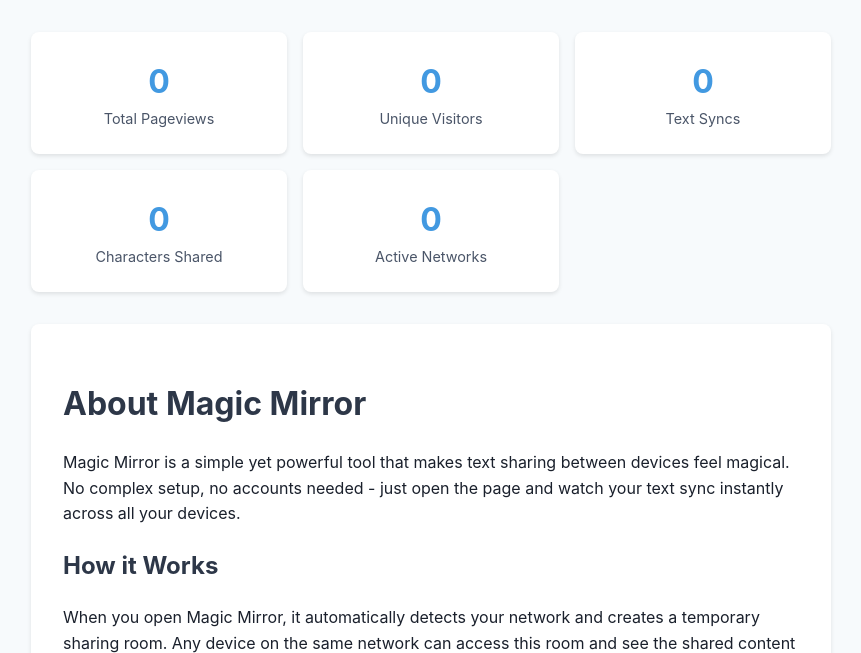
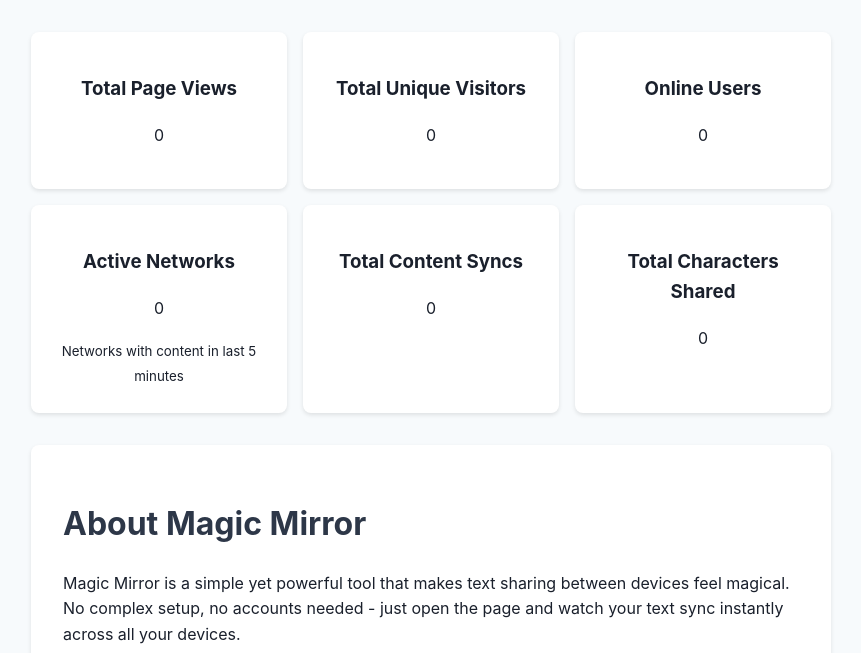
Before and after one commit to harmonyinfotech/mirror, a Flask app: page /about in a window 1280 px wide. Shown: the part 118-771 px from the top of the page, without its empty margins (209-1070 px from the left). Run offline with Flask 2, Linux system fonts and the light colour scheme; data that the repository does not hold is empty.

Commit message:
Fix analytics and about page statistics

```diff
--- a/app.py
+++ b/app.py
@@ -1,5 +1,5 @@
 from flask import Flask, render_template, request, jsonify, send_file
-from datetime import datetime
+from datetime import datetime, timedelta
 import json
 import os
 import sys
@@ -38,56 +38,106 @@ def init_db():
     conn = sqlite3.connect(db_path)
     c = conn.cursor()
     c.execute('''CREATE TABLE IF NOT EXISTS analytics
-                 (date TEXT, views INTEGER, unique_users INTEGER)''')
+                 (key TEXT PRIMARY KEY, value INTEGER)''')
+    c.execute('''CREATE TABLE IF NOT EXISTS visits
+                 (ip TEXT, timestamp TEXT)''')
     conn.commit()
     conn.close()
 
 # Update analytics
 def update_analytics(ip):
-    db_path = os.path.join(os.path.dirname(__file__), 'analytics.db')
-    conn = sqlite3.connect(db_path)
-    c = conn.cursor()
-    today = datetime.now().strftime('%Y-%m-%d')
+    """Update analytics data"""
+    with analytics_lock:
+        try:
+            conn = sqlite3.connect('analytics.db')
+            c = conn.cursor()
 
-    # Get or create today's record
-    c.execute('SELECT * FROM analytics WHERE date = ?', (today,))
-    record = c.fetchone()
+            # Create tables if not exist
+            c.execute('''CREATE TABLE IF NOT EXISTS analytics
+                        (key TEXT PRIMARY KEY, value INTEGER)''')
+            c.execute('''CREATE TABLE IF NOT EXISTS visits
+                        (ip TEXT, timestamp TEXT)''')
 
-    if record:
-        c.execute('UPDATE analytics SET views = views + 1 WHERE date = ?', (today,))
-    else:
-        c.execute('INSERT INTO analytics (date, views, unique_users) VALUES (?, 1, 0)', (today,))
+            # Update total views
+            c.execute('INSERT OR REPLACE INTO analytics (key, value) '
+                     'SELECT "total_views", COALESCE(value, 0) + 1 FROM analytics WHERE key = "total_views"')
+            if c.rowcount == 0:
+                c.execute('INSERT INTO analytics (key, value) VALUES ("total_views", 1)')
 
-    conn.commit()
-    conn.close()
+            # Update daily views
+            today = datetime.now().strftime('%Y-%m-%d')
+            daily_key = f"daily_views_{today}"
+            c.execute('INSERT OR REPLACE INTO analytics (key, value) '
+                     'SELECT ?, COALESCE(value, 0) + 1 FROM analytics WHERE key = ?',
+                     (daily_key, daily_key))
+            if c.rowcount == 0:
+                c.execute('INSERT INTO analytics (key, value) VALUES (?, 1)', (daily_key,))
+
+            # Record visit
+            now = datetime.now().strftime('%Y-%m-%d %H:%M:%S')
+            c.execute('INSERT INTO visits (ip, timestamp) VALUES (?, ?)', (ip, now))
+
+            # Update total syncs when content is updated
+            if request.endpoint == 'handle_content' and request.method == 'POST':
+                c.execute('INSERT OR REPLACE INTO analytics (key, value) '
+                         'SELECT "total_syncs", COALESCE(value, 0) + 1 FROM analytics WHERE key = "total_syncs"')
+                if c.rowcount == 0:
+                    c.execute('INSERT INTO analytics (key, value) VALUES ("total_syncs", 1)')
+
+            conn.commit()
+            conn.close()
+        except Exception as e:
+            logger.error(f"Error updating analytics: {str(e)}")
 
 # Get analytics data
 def get_analytics():
-    db_path = os.path.join(os.path.dirname(__file__), 'analytics.db')
-    conn = sqlite3.connect(db_path)
-    c = conn.cursor()
+    """Get analytics data"""
+    with analytics_lock:
+        try:
+            conn = sqlite3.connect('analytics.db')
+            c = conn.cursor()
 
-    # Get total views
-    c.execute('SELECT SUM(views) FROM analytics')
-    total_views = c.fetchone()[0] or 0
+            # Get total views
+            c.execute('SELECT value FROM analytics WHERE key = "total_views"')
+            total_views = c.fetchone()[0]
 
-    # Get today's views
-    today = datetime.now().strftime('%Y-%m-%d')
-    c.execute('SELECT views FROM analytics WHERE date = ?', (today,))
-    daily_views = c.fetchone()
-    daily_views = daily_views[0] if daily_views else 0
+            # Get today's views
+            today = datetime.now().strftime('%Y-%m-%d')
+            c.execute('SELECT value FROM analytics WHERE key = ?', (f"daily_views_{today}",))
+            daily_views = c.fetchone()[0] if c.fetchone() else 0
 
-    # Count unique users (using active clients)
-    unique_users = len(set(clients_by_ip.keys()))
+            # Get unique devices in last hour
+            hour_ago = (datetime.now() - timedelta(hours=1)).strftime('%Y-%m-%d %H:%M:%S')
+            c.execute('SELECT COUNT(DISTINCT ip) FROM visits WHERE timestamp > ?', (hour_ago,))
+            online_devices = c.fetchone()[0]
 
-    conn.close()
+            # Get total unique visitors
+            c.execute('SELECT COUNT(DISTINCT ip) FROM visits')
+            total_unique_visitors = c.fetchone()[0]
 
-    return {
-        'views': total_views,
-        'unique_users': unique_users,
-        'daily_views': daily_views,
-        'online_devices': sum(len(clients) for clients in clients_by_ip.values())
-    }
+            # Get total content syncs (number of content updates)
+            c.execute('SELECT value FROM analytics WHERE key = "total_syncs"')
+            result = c.fetchone()
+            total_syncs = result[0] if result else 0
+
+            conn.close()
+
+            return {
+                'views': total_views,
+                'daily_views': daily_views,
+                'online_devices': online_devices,
+                'total_unique_visitors': total_unique_visitors,
+                'total_syncs': total_syncs
+            }
+        except Exception as e:
+            logger.error(f"Error getting analytics: {str(e)}")
+            return {
+                'views': 0,
+                'daily_views': 0,
+                'online_devices': 0,
+                'total_unique_visitors': 0,
+                'total_syncs': 0
+            }
 
 # Initialize database on startup
 init_db()
@@ -183,12 +233,24 @@ def generate_qr():
 def about():
     """Show about page"""
     try:
+        analytics = get_analytics()
+        current_time = datetime.now()
+
+        # Get active networks (IPs with content in last 5 minutes)
+        active_networks = 0
+        for ip in content_by_ip:
+            if ip in last_update_by_ip:
+                time_diff = (current_time - last_update_by_ip[ip]).total_seconds()
+                if time_diff <= 300:  # 5 minutes
+                    active_networks += 1
+
         stats = {
-            'total_pageviews': get_analytics()['views'],
-            'total_unique_visitors': get_analytics()['online_devices'],
-            'total_syncs': len(content_by_ip),
+            'total_pageviews': analytics['views'],
+            'total_unique_visitors': analytics['total_unique_visitors'],
+            'total_syncs': analytics['total_syncs'],
             'total_chars_shared': sum(len(content) for content in content_by_ip.values()),
-            'active_networks': len(content_by_ip)
+            'active_networks': active_networks,
+            'online_devices': analytics['online_devices']
         }
         return render_template('about.html', stats=stats, version=VERSION)
     except Exception as e:
--- a/templates/about.html
+++ b/templates/about.html
@@ -59,7 +59,7 @@
             margin-top: 0.5rem;
         }
 
-        .stats {
+        .stats-grid {
             display: grid;
             grid-template-columns: repeat(auto-fit, minmax(200px, 1fr));
             gap: 1rem;
@@ -169,26 +169,31 @@
         <p class="tagline">Share text magically between devices</p>
     </div>
 
-    <div class="stats">
+    <div class="stats-grid">
         <div class="stat-card">
-            <div class="stat-number">{{ stats.total_pageviews }}</div>
-            <div class="stat-label">Total Pageviews</div>
+            <h3>Total Page Views</h3>
+            <p>{{ stats.total_pageviews }}</p>
         </div>
         <div class="stat-card">
-            <div class="stat-number">{{ stats.total_unique_visitors }}</div>
-            <div class="stat-label">Unique Visitors</div>
+            <h3>Total Unique Visitors</h3>
+            <p>{{ stats.total_unique_visitors }}</p>
         </div>
         <div class="stat-card">
-            <div class="stat-number">{{ stats.total_syncs }}</div>
-            <div class="stat-label">Text Syncs</div>
+            <h3>Online Users</h3>
+            <p>{{ stats.online_devices }}</p>
         </div>
         <div class="stat-card">
-            <div class="stat-number">{{ '{:,}'.format(stats.total_chars_shared) }}</div>
-            <div class="stat-label">Characters Shared</div>
+            <h3>Active Networks</h3>
+            <p>{{ stats.active_networks }}</p>
+            <small>Networks with content in last 5 minutes</small>
         </div>
         <div class="stat-card">
-            <div class="stat-number">{{ stats.active_networks }}</div>
-            <div class="stat-label">Active Networks</div>
+            <h3>Total Content Syncs</h3>
+            <p>{{ stats.total_syncs }}</p>
+        </div>
+        <div class="stat-card">
+            <h3>Total Characters Shared</h3>
+            <p>{{ stats.total_chars_shared }}</p>
         </div>
     </div>
 
```
